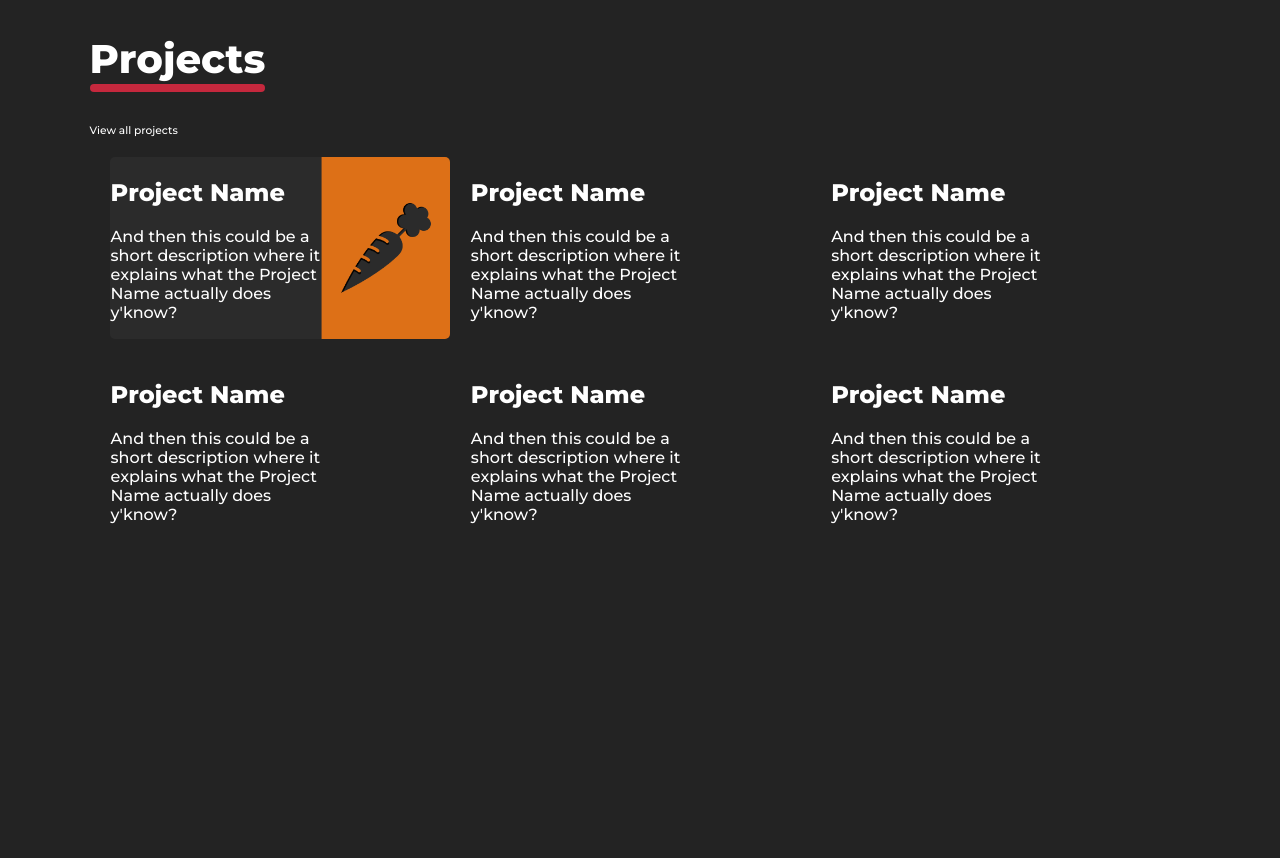
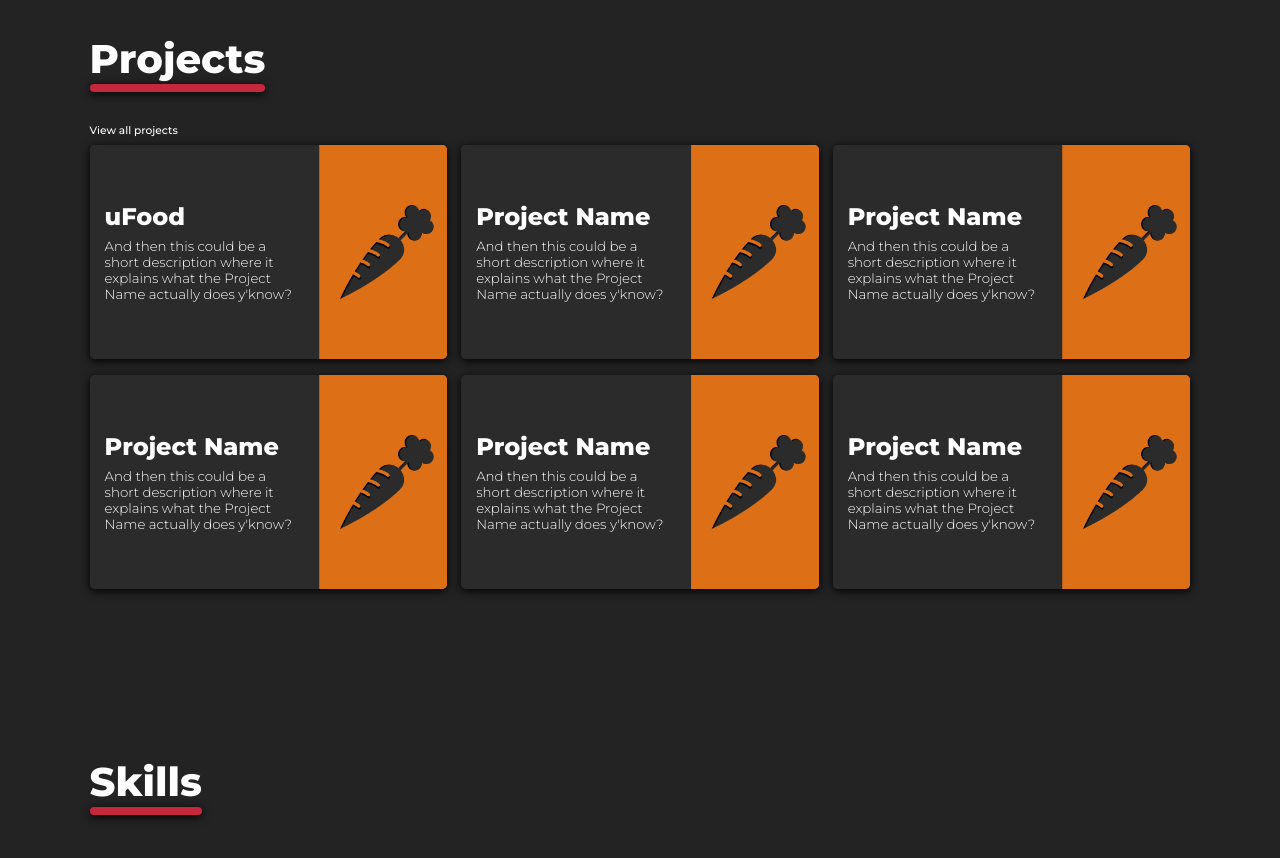
Before and after one commit to BlieNuckel/portfolioWebsite, a plain HTML site: page index.html in a window 1280 px wide. Shown: the part 740-1598 px from the top of the page. Drawn offline with Linux system fonts and the light colour scheme.

Commit message:
projects section finished

```diff
--- a/css/main.css
+++ b/css/main.css
@@ -2,6 +2,7 @@
 @import url('https://fonts.googleapis.com/css2?family=Montserrat:wght@900&display=swap');
 @import url('https://fonts.googleapis.com/css2?family=Montserrat:wght@600&display=swap');
 @import url('https://fonts.googleapis.com/css2?family=Montserrat:wght@800&display=swap');
+@import url('https://fonts.googleapis.com/css2?family=Montserrat:wght@300&display=swap');
 
 body {
     background-color: #232323;
@@ -62,6 +63,7 @@ nav a {
     margin-bottom: 10px;
     margin-top: 100px;
     font-size: 55pt;
+    text-shadow: 0px 2px 10px black;
 }
 
 .big-about-txt {
@@ -87,47 +89,63 @@ nav a {
 }
 
 /* ---------------------------- PROJECTS SECTION ---------------------------- */
-.projects {
-    font-weight: lighter;
-}
-
 .all-projects {
     font-size: 8pt;
     margin: 0;
     margin-top: 30px;
 }
 
-/* ------------------------------ PROJECT TABLE ----------------------------- */
-.project-cards {
-    width: 100%;
-    border-spacing: 20px;
+/* ------------------------------ PROJECT CARDS FLEX ----------------------------- */
+.card-container {
+    display: flex;
+    flex-flow: row wrap;
+    justify-content: space-between;
+    align-content: space-between;
 }
 
-.project-cards td {
+.card-container div {
+    flex: 0 32.5%;
+    background: url("/Assets/uFood Background.png");
+    background-size: cover;
+    background-position: center;
+    background-repeat: no-repeat;
     border-radius: 5px;
 }
 
-/* .project-cards tr>td+td {
-    margin-left: 12px;
+.card-container>* {
+    margin: 0.5em 0;
 }
 
-.project-cards tr+tr>td {
-    margin-top: 15px;
-} */
-
-.project-cards h2 {
-    width: 65%;
+.card-text {
+    display: flex;
+    flex-flow: column;
+    justify-content: center;
+    height: 8em;
+    padding: 12% 0;
+    margin-left: 15px;
 }
 
-.project-cards p {
-    width: 65%;
+.card-text p {
+    font-weight: 300;
+    font-size: 10pt;
+    width: 58%;
+    margin: 0;
+}
+
+.card-text h2 {
+    margin: 0;
+    margin-bottom: 0.3em;
 }
 
 .card1 {
     background: url("/Assets/uFood Background.png");
     background-size: cover;
     background-position: center;
+    background-repeat: no-repeat;
 }
+
+/* ------------------------------ SKILL SECTION ----------------------------- */
+
 
 /* ------------------------------ MISC CLASSES ------------------------------ */
 
@@ -163,6 +181,7 @@ nav a {
     bottom: 30px;
     background: #C5283D;
     border-radius: 5px;
+    box-shadow: 0px 2px 10px black;
 }
 
 .section-spacer {
--- a/index.html
+++ b/index.html
@@ -43,42 +43,55 @@
         <div id="#projects" class="projects">
             <h1 class="title">Projects</h1>
             <p class="all-projects">View all projects</p>
-            <table class="project-cards">
-                <tr>
-                    <td class="card1">
+
+            <div class="card-container">
+                <div class="card1 shadow-0-2-10-black">
+                    <div class="card-text">
+                        <h2>uFood</h2>
+                        <p>And then this could be a short description where it explains what the Project Name actually
+                            does y'know?</p>
+                    </div>
+                </div>
+                <div class="card2 shadow-0-2-10-black">
+                    <div class="card-text">
                         <h2>Project Name</h2>
                         <p>And then this could be a short description where it explains what the Project Name actually
                             does y'know?</p>
-                    </td>
-                    <td class="card2">
+                    </div>
+                </div>
+                <div class="card3 shadow-0-2-10-black">
+                    <div class="card-text">
                         <h2>Project Name</h2>
                         <p>And then this could be a short description where it explains what the Project Name actually
                             does y'know?</p>
-                    </td>
-                    <td class="card3">
+                    </div>
+                </div>
+                <div class="card4 shadow-0-2-10-black">
+                    <div class="card-text">
                         <h2>Project Name</h2>
                         <p>And then this could be a short description where it explains what the Project Name actually
                             does y'know?</p>
-                    </td>
-                </tr>
-                <tr>
-                    <td class="card4">
+                    </div>
+                </div>
+                <div class="card5 shadow-0-2-10-black">
+                    <div class=" card-text">
                         <h2>Project Name</h2>
                         <p>And then this could be a short description where it explains what the Project Name actually
                             does y'know?</p>
-                    </td>
-                    <td class="card5">
+                    </div>
+                </div>
+                <div class="card6 shadow-0-2-10-black">
+                    <div class="card-text">
                         <h2>Project Name</h2>
                         <p>And then this could be a short description where it explains what the Project Name actually
                             does y'know?</p>
-                    </td>
-                    <td class="card6">
-                        <h2>Project Name</h2>
-                        <p>And then this could be a short description where it explains what the Project Name actually
-                            does y'know?</p>
-                    </td>
-                </tr>
-            </table>
+                    </div>
+                </div>
+            </div>
+        </div>
+        <div class="section-spacer"></div>
+        <div class="skills">
+            <h1 class="title">Skills</h1>
         </div>
         <div class="section-spacer"></div>
         <div id="#contact" class="contact">
```
